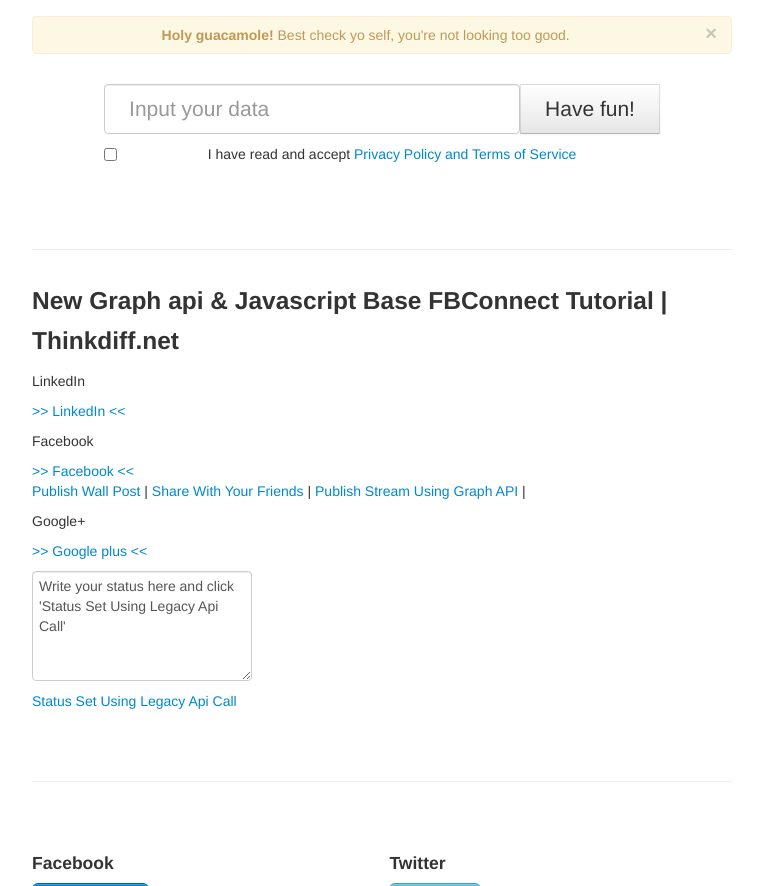
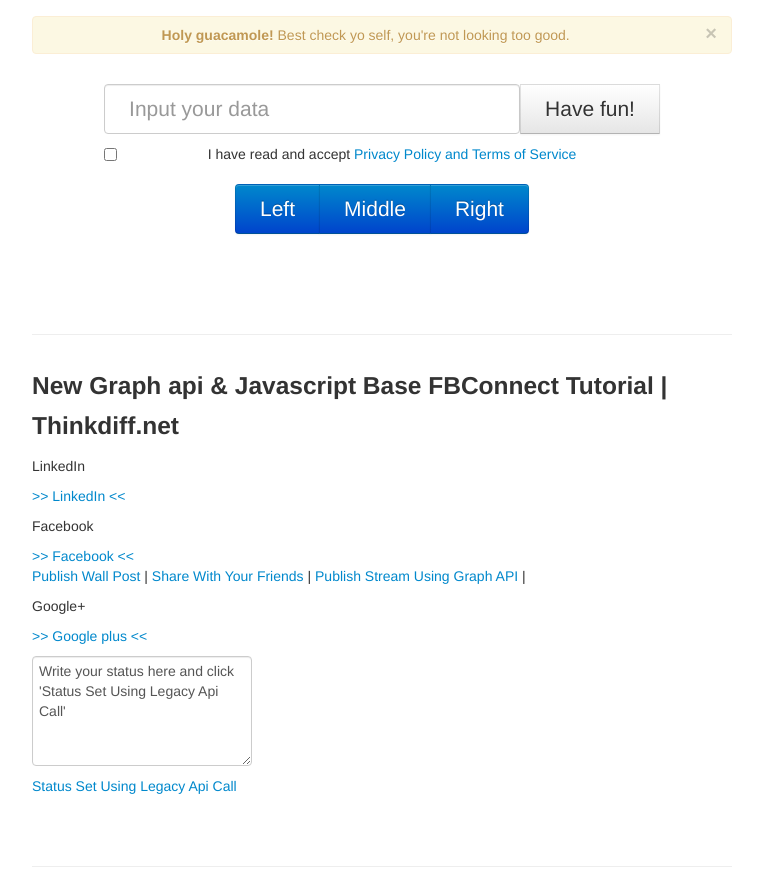
Before and after one commit to 7kfpun/qrround, a Django app: page / in a window 1280 px wide. Shown: the part 490-1376 px from the top of the page, without its empty margins (258-1021 px from the left). Run offline with Django 3.2, Linux system fonts and the light colour scheme; some libraries are stand-ins or nearby versions.

Commit message:
add buttons

```diff
--- a/qrround/qrround/static/css/styles.css
+++ b/qrround/qrround/static/css/styles.css
@@ -22,7 +22,6 @@ body {
   line-height: 1;
 }
 .jumbotron .btn {
-
   margin: 10px 0;
   font-size: 21px;
   padding: 14px 24px;
--- a/qrround/qrround/templates/base.html
+++ b/qrround/qrround/templates/base.html
@@ -97,6 +97,7 @@
   <script type="text/javascript" src="/static/js/bootstrap-popover.js" />
   <script type="text/javascript" src="/static/js/json2.js" />
   <script type="text/javascript" src="/static/js/ajax_csrf.js" />
+  {% endcompress %}
   <script type="text/javascript" src="http://platform.linkedin.com/in.js">
     api_key: 2ykkt7cjhrcg
     authorize: true
@@ -117,7 +118,6 @@
   });
   </script> -->
 
-  {% endcompress %}
 
   <script type="text/javascript" src="/static/js/scripts.js" />
   <!-- <script src="https://apis.google.com/js/plus.js" />
--- a/qrround/qrround/templates/index.html
+++ b/qrround/qrround/templates/index.html
@@ -18,5 +18,14 @@
   <label class="checkbox">
     <input type="checkbox"> I have read and accept <a href="javascript:void(0)" onclick="showModel();">Privacy Policy and Terms of Service</a>
   </label>
+
+  <p>
+    <div class="btn-group" data-toggle="buttons-radio">
+      <button type="button" class="btn btn-primary">Left</button>
+      <button type="button" class="btn btn-primary">Middle</button>
+      <button type="button" class="btn btn-primary">Right</button>
+    </div>
+  </p>
+
 </form>
 {% endblock %}
```
Also changed, not shown: qrround/qrround/templates/clients.html (line endings or trailing spaces).
